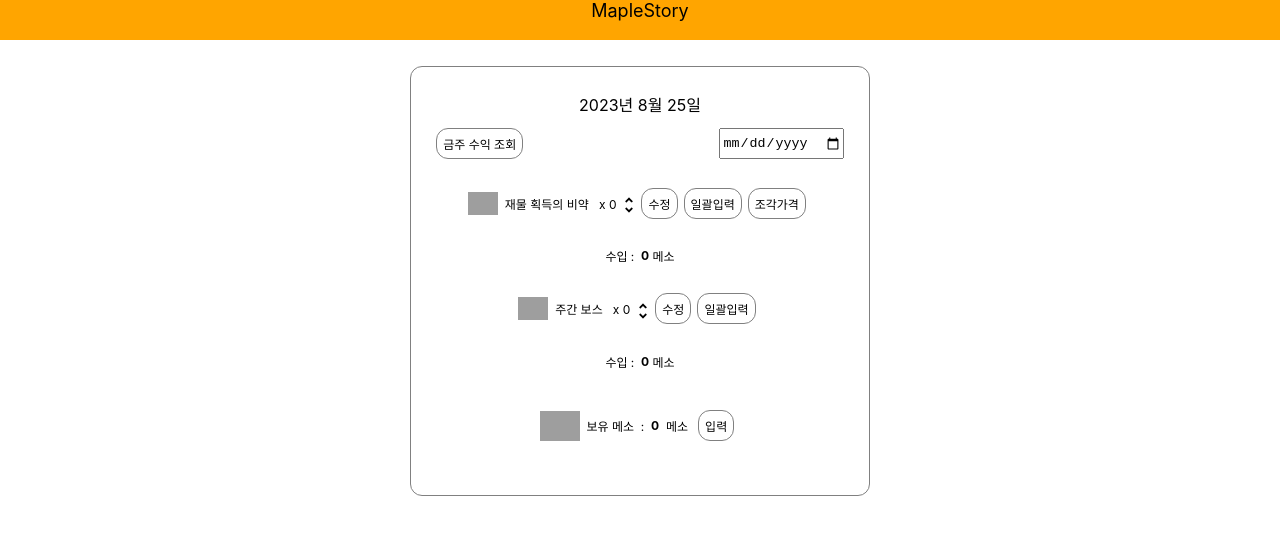
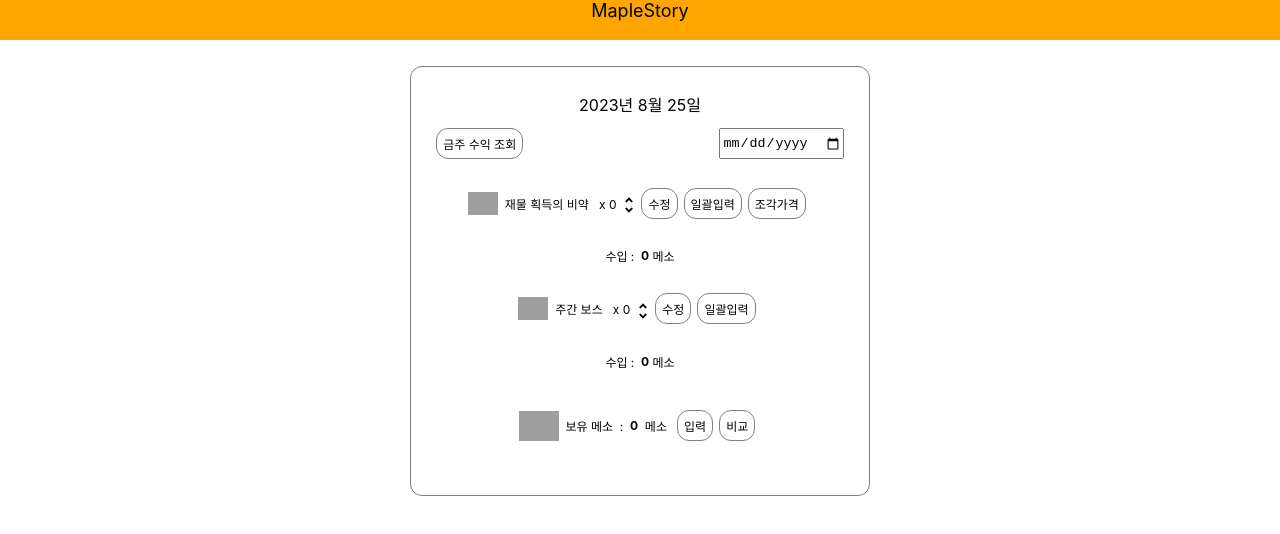
Before and after one commit to Jaehyeok65/StarForce, a React (Create React App) app: page /meso in a window 1280 px wide. Shown: the top 534 px of the page. Built offline with nearby package versions, Linux system fonts and the light colour scheme; grey boxes are pictures that could not be loaded.

Commit message:
feat : 창고 메소 비교 기능 추가 및 모듈화

```diff
--- /dev/null
+++ b/src/component/ModalCompare.tsx
@@ -0,0 +1,91 @@
+import React, { useState } from 'react';
+import styled from 'styled-components';
+import Modal from './Modal';
+
+const Content = styled.div`
+    margin: 10% 5% 7% 5%;
+
+    > div {
+        font-size: 12px;
+        display: flex;
+        align-items: center;
+    }
+
+    @media screen and (max-width: 767px) {
+        margin: 7% 2% 7% 2%;
+    }
+`;
+
+const Head = styled.div`
+    display: flex;
+    justify-content: center;
+    font-size: 12px;
+    margin-top: 5%;
+`;
+
+const DivBtn = styled.div`
+    border: 1px solid gray;
+    border-radius: 12px;
+    padding: 6px;
+    cursor: pointer;
+    margin-right: 6px;
+    font-size: 12px;
+    max-width: 100px;
+    text-align: center;
+`;
+
+const Color = styled.div<{ plus: boolean }>`
+    color: ${(props) => (props.plus ? 'blue' : 'red')};
+`;
+
+interface ModalCompareProps {
+    toggle: boolean;
+    setToggle: React.Dispatch<React.SetStateAction<boolean>>;
+    diff: number;
+    date: Date | null;
+    onDateChange: (e: React.ChangeEvent<HTMLInputElement>) => void;
+}
+
+const ModalCompare: React.FC<ModalCompareProps> = ({
+    toggle,
+    setToggle,
+    date,
+    onDateChange,
+    diff,
+}) => {
+    return (
+        <Modal toggle={toggle}>
+            <Content>
+                <Head>비교할 날짜를 선택해주세요.</Head>
+                <Head>
+                    <input type="date" onChange={onDateChange} />
+                </Head>
+                {date && (
+                    <Head>
+                        {date.toLocaleDateString('ko-kr')}일
+                        {diff > 0 ? (
+                            <Color plus={true}>
+                                &nbsp;대비 +&nbsp;{diff}&nbsp;메소가
+                                증가했습니다.
+                            </Color>
+                        ) : diff === 0 ? (
+                            <div>에는 저장된 데이터가 없습니다.</div>
+                        ) : (
+                            <Color plus={false}>
+                                &nbsp;대비 &nbsp;{diff}&nbsp;메소가
+                                감소했습니다.
+                            </Color>
+                        )}
+                    </Head>
+                )}
+                <Head>
+                    <DivBtn onClick={() => setToggle((prev) => !prev)}>
+                        닫기
+                    </DivBtn>
+                </Head>
+            </Content>
+        </Modal>
+    );
+};
+
+export default React.memo(ModalCompare);
--- /dev/null
+++ b/src/component/ModalWeekly.tsx
@@ -0,0 +1,101 @@
+import React from 'react';
+import Modal from './Modal';
+import styled from 'styled-components';
+
+const Bold = styled.span`
+    font-weight: bold;
+`;
+
+const DivBtn = styled.div`
+    border: 1px solid gray;
+    border-radius: 12px;
+    padding: 6px;
+    cursor: pointer;
+    margin-right: 6px;
+    font-size: 12px;
+    max-width: 200px;
+    text-align: center;
+`;
+
+const Head = styled.div`
+    display : flex;
+    justify-content : center;
+`;
+
+const Content = styled.div`
+    display: flex;
+    justify-content: center;
+    margin: 10% 5% 7% 5%;
+
+    > div {
+        font-size: 12px;
+        display: flex;
+        align-items: center;
+    }
+
+    @media screen and (max-width: 767px) {
+        margin: 7% 2% 7% 2%;
+    }
+`;
+
+interface ModalWeeklyProps {
+    toggle : boolean;
+    weeklymeso : Week;
+    setToggle : React.Dispatch<React.SetStateAction<boolean>>;
+    formatting : (param : number) => string;
+}
+
+interface Week {
+    property: number;
+    boss: number;
+};
+
+const ModalWeekly : React.FC<ModalWeeklyProps> = ({toggle, weeklymeso, setToggle, formatting}) => {
+
+
+    return(
+        <Modal toggle={toggle}>
+                <div>
+                    <Content>
+                        <Head>
+                            금주의 재획 수익은 &nbsp;
+                            <Bold>
+                                {weeklymeso && formatting(weeklymeso.property)}
+                            </Bold>
+                            &nbsp;메소이며&nbsp;
+                        </Head>
+                    </Content>
+                    <Content>
+                        <Head>
+                            금주의 보스 수익은 &nbsp;
+                            <Bold>
+                                {weeklymeso && formatting(weeklymeso.boss)}
+                            </Bold>
+                            &nbsp;메소이고&nbsp;
+                        </Head>
+                    </Content>
+                    <Content>
+                        <Head>
+                            금주의 총 수익은 &nbsp;
+                            <Bold>
+                                {weeklymeso &&
+                                    formatting(
+                                        weeklymeso.property + weeklymeso.boss
+                                    )}
+                            </Bold>
+                            &nbsp;메소입니다.&nbsp;
+                        </Head>
+                    </Content>
+                    <Content>
+                        <DivBtn
+                            onClick={() => setToggle((prev) => !prev)}
+                        >
+                            닫기
+                        </DivBtn>
+                    </Content>
+                </div>
+            </Modal>
+    )
+}
+
+export default React.memo(ModalWeekly);
--- a/src/router/Meso.tsx
+++ b/src/router/Meso.tsx
@@ -5,7 +5,8 @@
 import ModalBoss from 'component/ModalBoss';
 import ModalErda from 'component/ModalErda';
 import ModalStorage from 'component/ModalStorage';
-import Modal from 'component/Modal';
+import ModalWeekly from 'component/ModalWeekly';
+import ModalCompare from 'component/ModalCompare';
 
 const Head = styled.div`
     display: flex;
@@ -320,6 +321,9 @@
         boss: 0,
     });
     const [weeklytoggle, setWeeklyToggle] = useState<boolean>(false);
+    const [compare, setCompare] = useState<boolean>(false);
+    const [date, setDate] = useState<Date | null>(null);
+    const [diff, setDiff] = useState<number>(0);
 
     useEffect(() => {
         //day가 바뀌면 그에 맞춰 로컬스토리지에서 해당 날짜 데이터를 가져옴
@@ -883,6 +887,48 @@
         };
     };
 
+    const onDateChange = (e: React.ChangeEvent<HTMLInputElement>) => {
+        const { value } = e.target;
+        onDiffChange(storage, new Date(value), setDate);
+    };
+
+    const onDiffChange = (current : number, prev : Date, setDate : (value: React.SetStateAction<Date | null>) => void) => {
+        if(!current) {
+            window.alert("먼저 현재 창고에 있는 돈을 입력해주세요.");
+            return;
+        }
+        if(prev.toLocaleDateString('ko-kr') === new Date().toLocaleDateString('ko-kr')) {
+            window.alert("동일한 날짜입니다 다른 날짜를 선택해주세요.");
+            return;
+        }
+        const tmp = window.localStorage.getItem('meso');
+        if(tmp) {
+            const item = JSON.parse(tmp);
+            const day = prev.toLocaleDateString('ko-kr');
+            if (Array.isArray(item)) {
+                //배열이라면
+                const index = item.findIndex(
+                    (items) => Object.keys(items)[0] === day
+                );
+                if (index !== -1) {
+                    //데이터가 있다면 스토리지에서 데이터를 가져옴
+                    if (item[index] && item[index][day] && item[index][day].storage) {
+                      setDiff(current - item[index][day].storage);
+                      setDate(prev);
+                    }
+                    else {
+                        setDate(prev);
+                        setDiff(0);
+                    }
+                }
+                else {
+                    setDate(prev);
+                    setDiff(0);
+                }
+            }
+        }
+    }
+
     const onBossInit = () => {
         const tmp = [...boss];
         tmp.forEach((item) => (item.check = false));
@@ -1118,6 +1164,9 @@
                             >
                                 입력
                             </DivBtn>
+                            <DivBtn onClick={() => setCompare((prev) => !prev)}>
+                                비교
+                            </DivBtn>
                         </div>
                     </Content>
                 </Back>
@@ -1214,47 +1263,13 @@
                 formatting={formatting}
                 onStore={onStore}
             />
-            <Modal toggle={weeklytoggle}>
-                <div>
-                    <Content>
-                        <Head>
-                            금주의 재획 수익은 &nbsp;
-                            <Bold>
-                                {weeklymeso && formatting(weeklymeso.property)}
-                            </Bold>
-                            &nbsp;메소이며&nbsp;
-                        </Head>
-                    </Content>
-                    <Content>
-                        <Head>
-                            금주의 보스 수익은 &nbsp;
-                            <Bold>
-                                {weeklymeso && formatting(weeklymeso.boss)}
-                            </Bold>
-                            &nbsp;메소이고&nbsp;
-                        </Head>
-                    </Content>
-                    <Content>
-                        <Head>
-                            금주의 총 수익은 &nbsp;
-                            <Bold>
-                                {weeklymeso &&
-                                    formatting(
-                                        weeklymeso.property + weeklymeso.boss
-                                    )}
-                            </Bold>
-                            &nbsp;메소입니다.&nbsp;
-                        </Head>
-                    </Content>
-                    <Content>
-                        <DivBtn
-                            onClick={() => setWeeklyToggle((prev) => !prev)}
-                        >
-                            닫기
-                        </DivBtn>
-                    </Content>
-                </div>
-            </Modal>
+            <ModalWeekly
+                toggle={weeklytoggle}
+                setToggle={setWeeklyToggle}
+                formatting={formatting}
+                weeklymeso={weeklymeso}
+            />
+            <ModalCompare toggle={compare} setToggle={setCompare} diff={diff} date={date} onDateChange={onDateChange}/>
         </React.Fragment>
     );
 };
```
